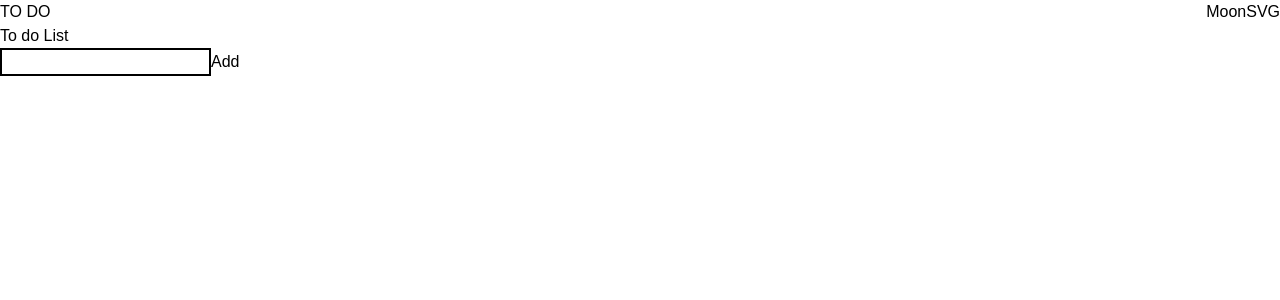
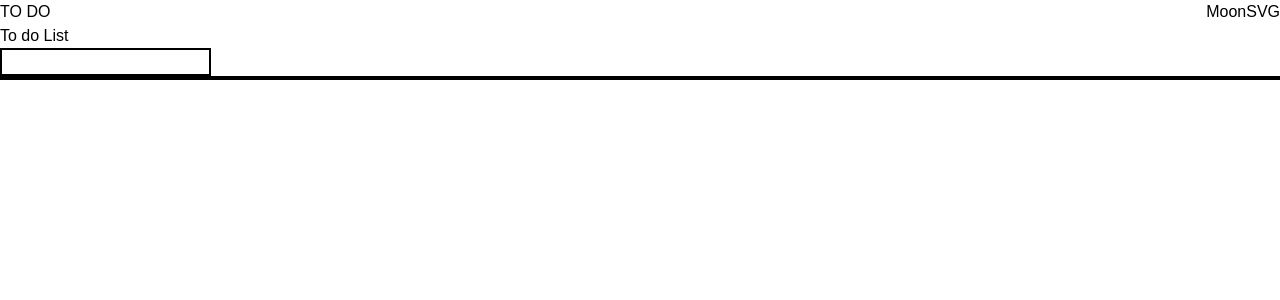
Before and after one commit to R3sty/todo-app, a React (Vite) app: page / in a window 1280 px wide. Shown: the top 300 px of the page. Built offline with nearby package versions, Linux system fonts and the light colour scheme.

Commit message:
added toggle complete and delete functions)

```diff
--- a/package.json
+++ b/package.json
@@ -13,7 +13,8 @@
   },
   "dependencies": {
     "react": "^18.2.0",
-    "react-dom": "^18.2.0"
+    "react-dom": "^18.2.0",
+    "uuid": "^9.0.0"
   },
   "devDependencies": {
     "@types/react": "^18.0.27",
--- a/src/App.tsx
+++ b/src/App.tsx
@@ -1,6 +1,5 @@
 import Header from "./components/Header"
 import Todo from "./pages/Todo"
-import Form from "./components/TodoForm"
 
 function App() {
 
--- a/src/components/TodoForm.tsx
+++ b/src/components/TodoForm.tsx
@@ -20,7 +20,6 @@ const TodoForm: React.FC<TodoFormProps> = ({onAddTodo}) => {
                 type="text"
                 value={todo}
                 onChange={event => setTodo(event.target.value)} />
-            <button type="submit">Add</button>
         </form>
     )
 };
--- a/src/pages/Todo.tsx
+++ b/src/pages/Todo.tsx
@@ -1,33 +1,53 @@
 import { useState, useEffect } from "react";
-import { Todo } from "../types";
-import  TodoForm  from "../components/TodoForm"
+import { TodoList } from "../types";
+import TodoForm from "../components/TodoForm"
+import { v4 as uuidv4 } from "uuid";
 
-const Todo: React.FC = () => {
-    const [todos, setTodos] = useState<Todo[]>([]);
-
+const Todo: React.FC<TodoList> = ({
+    id,
+    todo,
+    completed,
+    updateTodo,
+    deleteTodo
+}) => {
+    const [todos, setTodos] = useState<TodoList[]>([]);
+    const [isCompleted, setIsCompleted] = useState(false)
     //load todos from local storage when component is mounted
     useEffect(() => {
         const storedTodos = localStorage.getItem('todos');
-        if (storedTodos) {
-          setTodos(JSON.parse(storedTodos));
+        if (storedTodos)
+        {
+            setTodos(JSON.parse(storedTodos));
         }
-      }, []);
+    }, []);
 
     // Store updated todos in local storage when todos state changes
     useEffect(() => {
         localStorage.setItem('todos', JSON.stringify(todos));
-        console.log('stored in local storage???:', todos);
+        console.log("Todos:", todos)
     }, [todos]);
 
     const handleAddTodo = (todo: string) => {
-        const newTodo: Todo = {
-            id: Math.random(),
+        const newTodo: TodoList = {
+            id: uuidv4(),
             todo,
             completed: false,
         }
         setTodos([...todos, newTodo]);
-        console.log("Todos-->", todos)
+    }
 
+    const toggleComplete = (id: number) => (event: React.MouseEvent) => {
+            updateTodo(id)
+            setIsCompleted(!isCompleted);
+        event?.preventDefault()
+    }
+
+
+
+
+
+    const handleTodoDelete = (id: number) => {
+        console.log("delete todo works!")
     }
 
     return (
@@ -35,14 +55,19 @@ const Todo: React.FC = () => {
             <div className="">
                 <div>To do List</div>
                 <TodoForm onAddTodo={handleAddTodo} />
-                <ul>
+                <ul className="border-2">
                     {todos.map(todo => (
                         <li key={todo.id}>
                             <input
                                 type="checkbox"
+                                className="form-checkbox h-5 w-5 text-dark-darkBlue1"
                                 checked={todo.completed}
-                                onChange={() => { }} />
-                            <span>{todo.todo}</span>
+                                onChange={() => toggleComplete(todo.id)}
+                            />
+                            <span className={todo.completed ? "text-dark-darkBlue1" : "text-red"}>{todo.todo}</span>
+                            <button
+                                className="text-dark-darkGrayishBlue2 px-10"
+                                onClick={() => handleTodoDelete(todo.id)}>Delete</button>
                         </li>
                     ))}
                 </ul>
--- a/src/types.ts
+++ b/src/types.ts
@@ -1,7 +1,9 @@
-export interface Todo {
+export interface TodoList {
     id: number
     todo: string
     completed: boolean
+    updateTodo: (id: number) => void;
+    deleteTodo: (id: number) => void;
 }
 
 export interface TodoFormProps {
--- a/tailwind.config.cjs
+++ b/tailwind.config.cjs
@@ -6,6 +6,7 @@ module.exports = {
 			mobile: '375px',
 		},
 		colors: {
+			red: '#FF0000',
 			light: {
 				gray: '#fafafa',
 				grayishBlue1: '#e4e5f1',
```
Also changed, not shown: 1 other file (tests, documents, lock files or other folders).
